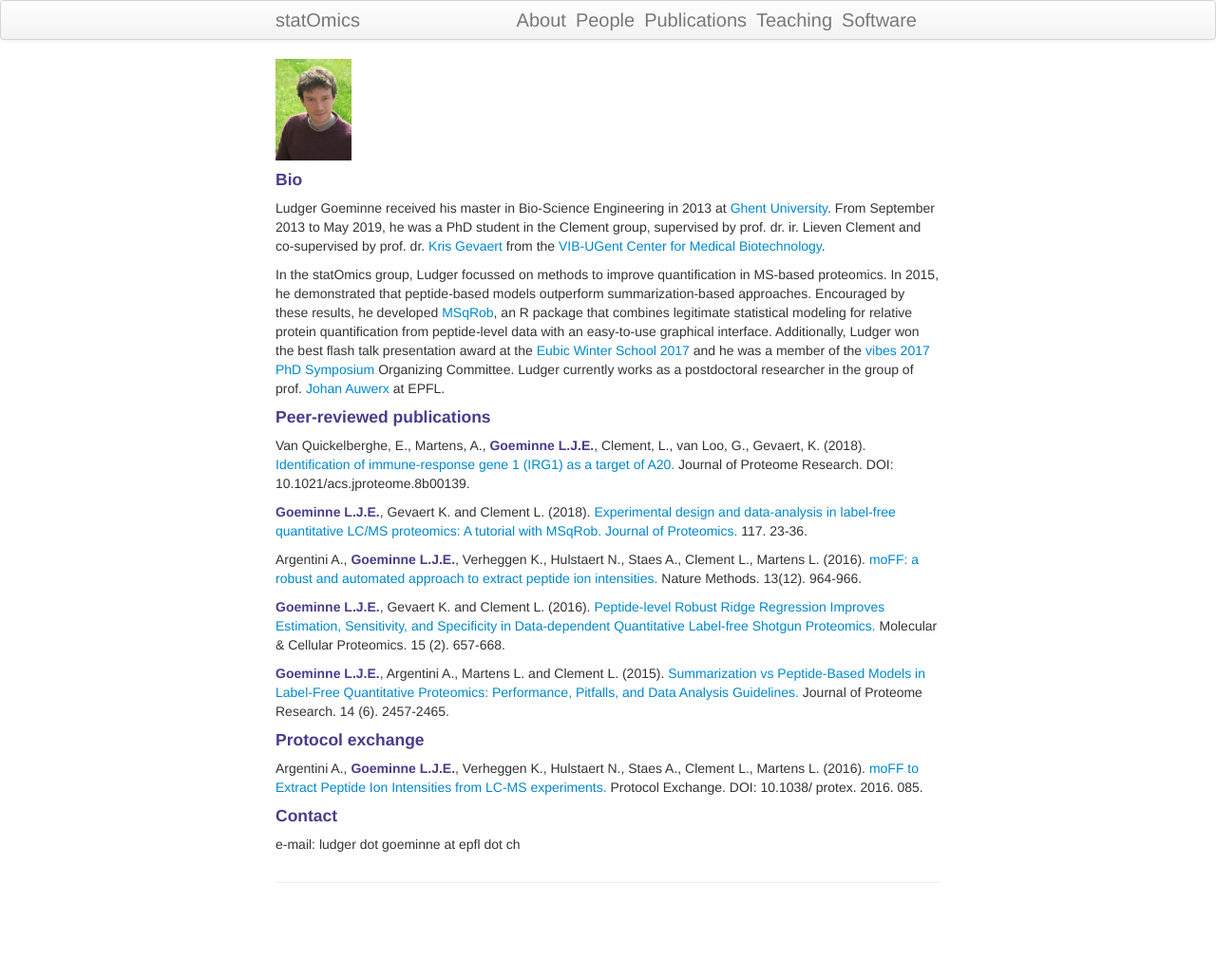
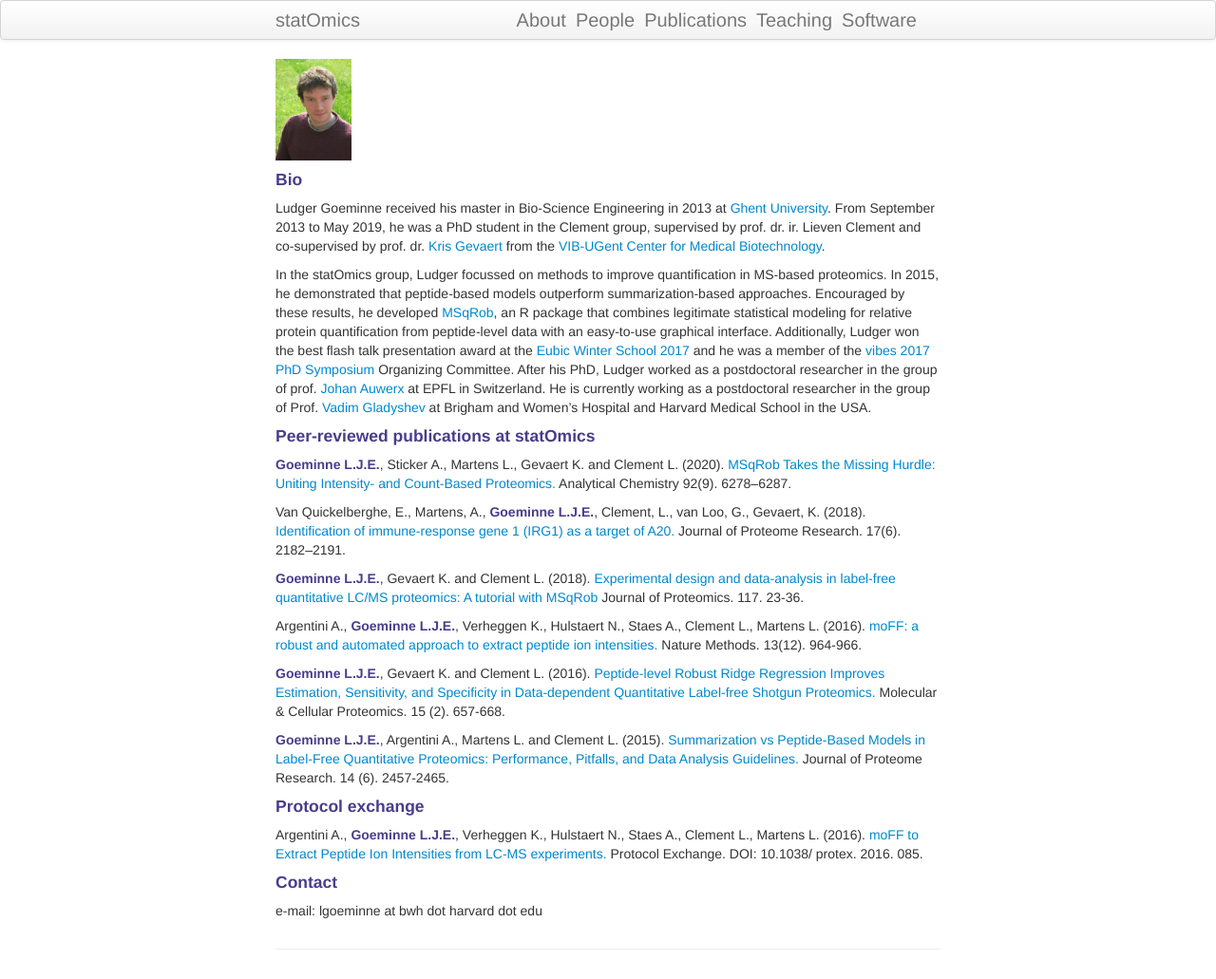
Before and after one commit to statOmics/statOmics.github.io, a Jekyll site: the page built from pages/ludger.md, in a window 1280 px wide. Shown: the whole page at 95% size. Built offline with Jekyll 4.4.1, drawn with Linux system fonts in a browser that asks for light colours; before the commit the page ends 961 px from its top, so only the background shows below that.

Commit message:
Update ludger.md
Updated biography

```diff
--- a/pages/ludger.md
+++ b/pages/ludger.md
@@ -8,13 +8,15 @@ title: ludger_goeminne
 
 Ludger Goeminne received his master in Bio-Science Engineering in 2013 at [Ghent University](https://www.ugent.be). From September 2013 to May 2019, he was a PhD student in the Clement group, supervised by prof. dr. ir. Lieven Clement and co-supervised by prof. dr. [Kris Gevaert](http://www.vib.be/en/research/scientists/Pages/kris-gevaert-Lab.aspx) from the [VIB-UGent Center for Medical Biotechnology](http://www.vib.be/en/research/departments/Pages/VIB-UGent-Center-for-Medical-Biotechnology.aspx).
 
-In the statOmics group, Ludger focussed on methods to improve quantification in MS-based proteomics. In 2015, he demonstrated that peptide-based models outperform summarization-based approaches. Encouraged by these results, he developed [MSqRob](http://github.com/statOmics/MSqRobHurdlePaper), an R package that combines legitimate statistical modeling for relative protein quantification from peptide-level data with an easy-to-use graphical interface. Additionally, Ludger won the best flash talk presentation award at the [Eubic Winter School 2017](https://www.sciencedirect.com/science/article/pii/S1874391917301203) and he was a member of the [vibes 2017 PhD Symposium](https://vibconferences.be/event/vibes-in-biosciences) Organizing Committee. Ludger currently works as a postdoctoral researcher in the group of prof. [Johan Auwerx](https://auwerx-lab.epfl.ch/team/) at EPFL.
+In the statOmics group, Ludger focussed on methods to improve quantification in MS-based proteomics. In 2015, he demonstrated that peptide-based models outperform summarization-based approaches. Encouraged by these results, he developed [MSqRob](http://github.com/statOmics/MSqRobHurdlePaper), an R package that combines legitimate statistical modeling for relative protein quantification from peptide-level data with an easy-to-use graphical interface. Additionally, Ludger won the best flash talk presentation award at the [Eubic Winter School 2017](https://www.sciencedirect.com/science/article/pii/S1874391917301203) and he was a member of the [vibes 2017 PhD Symposium](https://vibconferences.be/event/vibes-in-biosciences) Organizing Committee. After his PhD, Ludger worked as a postdoctoral researcher in the group of prof. [Johan Auwerx](https://auwerx-lab.epfl.ch/team/) at EPFL in Switzerland. He is currently working as a postdoctoral researcher in the group of Prof. [Vadim Gladyshev](https://gladyshevlab.bwh.harvard.edu/team) at Brigham and Women's Hospital and Harvard Medical School in the USA.
 
-#### Peer-reviewed publications
+#### Peer-reviewed publications at statOmics
 
-Van Quickelberghe, E., Martens, A., **Goeminne L.J.E.**, Clement, L., van Loo, G., Gevaert, K. (2018). [Identification of immune-response gene 1 (IRG1) as a target of A20.](https://pubs.acs.org/doi/10.1021/acs.jproteome.8b00139) Journal of Proteome Research. DOI: 10.1021/acs.jproteome.8b00139.
+**Goeminne L.J.E.**, Sticker A., Martens L., Gevaert K. and Clement L. (2020). [MSqRob Takes the Missing Hurdle: Uniting Intensity- and Count-Based Proteomics.](https://pubs.acs.org/doi/abs/10.1021/acs.analchem.9b04375) Analytical Chemistry 92(9). 6278–6287.
 
-**Goeminne L.J.E.**, Gevaert K. and Clement L. (2018). [Experimental design and data-analysis in label-free quantitative LC/MS proteomics: A tutorial with MSqRob. Journal of Proteomics.](https://www.sciencedirect.com/science/article/pii/S1874391917301239) 117. 23-36.
+Van Quickelberghe, E., Martens, A., **Goeminne L.J.E.**, Clement, L., van Loo, G., Gevaert, K. (2018). [Identification of immune-response gene 1 (IRG1) as a target of A20.](https://pubs.acs.org/doi/10.1021/acs.jproteome.8b00139) Journal of Proteome Research. 17(6). 2182–2191.
+
+**Goeminne L.J.E.**, Gevaert K. and Clement L. (2018). [Experimental design and data-analysis in label-free quantitative LC/MS proteomics: A tutorial with MSqRob](https://www.sciencedirect.com/science/article/pii/S1874391917301239) Journal of Proteomics. 117. 23-36.
 
 Argentini A., **Goeminne L.J.E.**, Verheggen K., Hulstaert N., Staes A., Clement L., Martens L. (2016). [moFF: a robust and automated approach to extract peptide ion intensities.](https://www.nature.com/articles/nmeth.4075) Nature Methods. 13(12). 964-966.
 
@@ -28,4 +30,4 @@ Argentini A., **Goeminne L.J.E.**, Verheggen K., Hulstaert N., Staes A., Clement
 
 #### Contact
 
-e-mail: ludger dot goeminne at epfl dot ch
+e-mail: lgoeminne at bwh dot harvard dot edu
```
